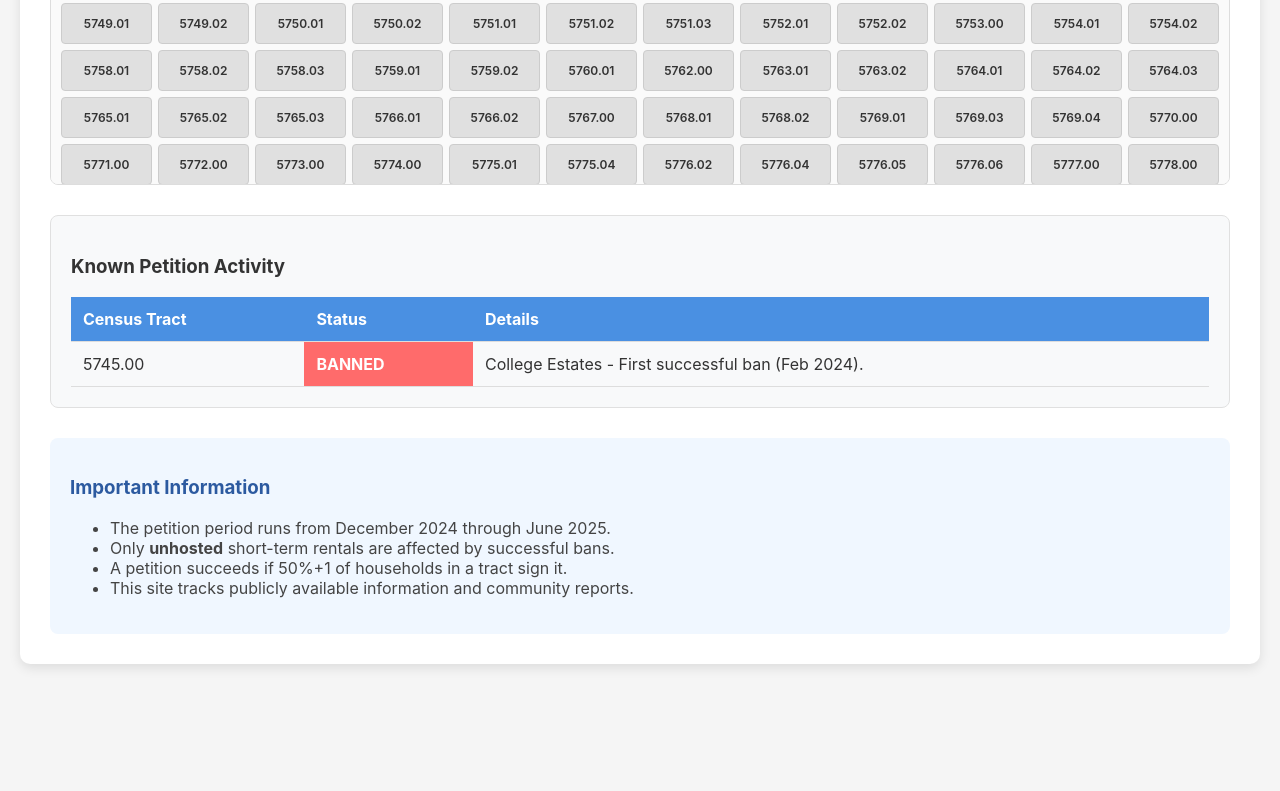
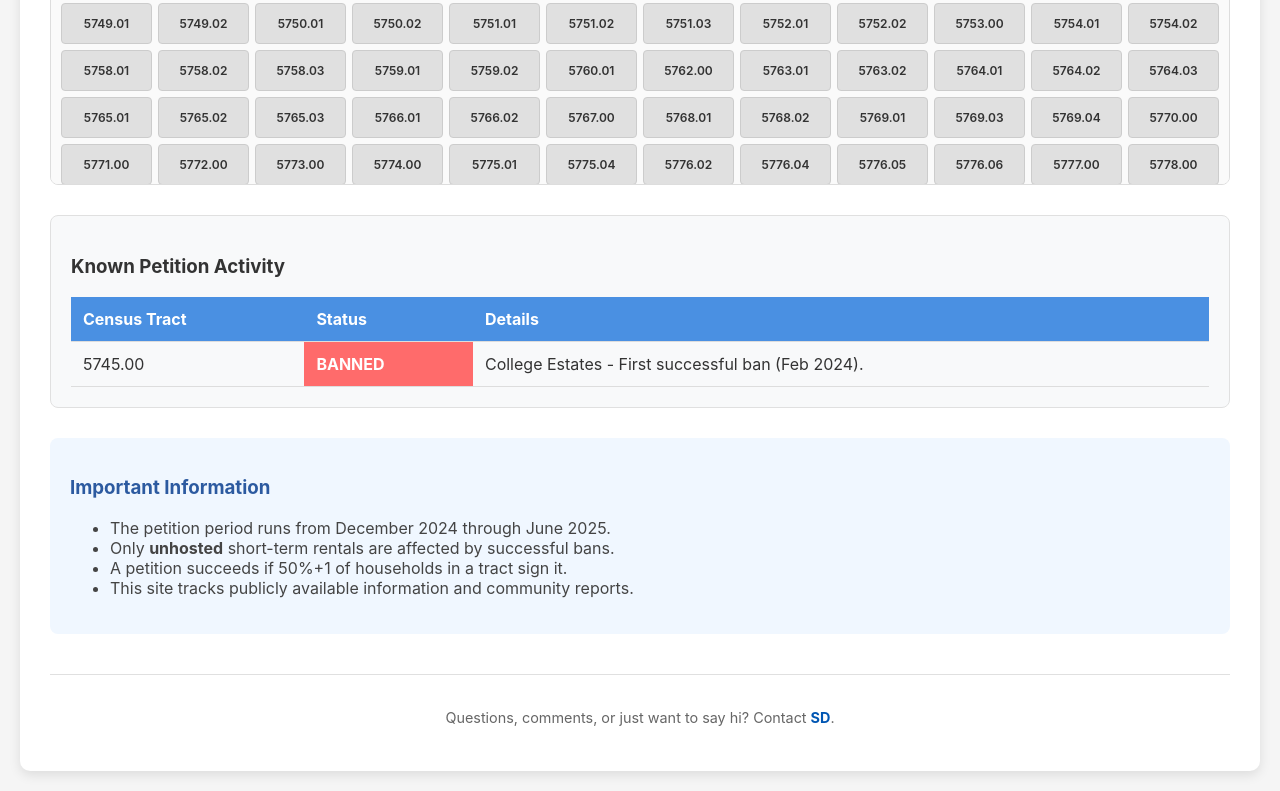
Before and after one commit to 3piecechickendinner/longbeach-str-tracker, a website built with Vite: page index.html in a window 1280 px wide. Shown: the part 1145-1936 px from the top of the page. Before the commit the page ends 1829 px from the top, so only its background shows below. Built offline with nearby package versions, Linux system fonts and the light colour scheme.

Commit message:
added footer

```diff
--- a/index.html
+++ b/index.html
@@ -16,7 +16,7 @@
           <p>You can find your exact number using the official US Census Bureau map by following these steps:</p>
           <ol>
             <li>Go to the <a href="https://tigerweb.geo.census.gov/tigerweb/" target="_blank" rel="noopener noreferrer">US Census TIGERweb Map</a>.</li>
-            <li>In the "Layers" Tab on the left, check the box for **"Census Tracts and Blocks"**.</li>
+            <li>In the "Layers" Tab on the left, check the box for <strong>"Census Tracts and Blocks"</strong>.</li>
             <li>In the search bar at the top, type your full property address.</li>
             <li>Click the magnifying glass icon. The map will zoom to your address and display the tract information.</li>
           </ol>
@@ -78,9 +78,12 @@
                 <li>This site tracks publicly available information and community reports.</li>
             </ul>
         </div>
-    </div>
 
-    <div class="modal-overlay" id="modalOverlay"></div>
+        <div class="contact-footer">
+            <p>Questions, comments, or just want to say hi? Contact <a href="mailto:sdhines3@gmail.com">SD</a>.</p>
+        </div>
+
+    </div> <div class="modal-overlay" id="modalOverlay"></div>
     <div class="info-modal" id="infoModal">
         <span class="close-modal" id="closeModalBtn">&times;</span>
         <h3 id="modalTitle">Census Tract Details</h3>
--- a/src/style.css
+++ b/src/style.css
@@ -228,3 +228,23 @@ h1 {
     font-weight: bold;
     color: #0056b3;
 }
+
+/* Styling for the contact footer */
+.contact-footer {
+  margin-top: 40px;
+  padding-top: 20px;
+  border-top: 1px solid #e0e0e0;
+  text-align: center;
+  color: #666;
+  font-size: 0.9em;
+}
+
+.contact-footer a {
+  color: #0056b3;
+  font-weight: bold;
+  text-decoration: none;
+}
+
+.contact-footer a:hover {
+    text-decoration: underline;
+}
```
